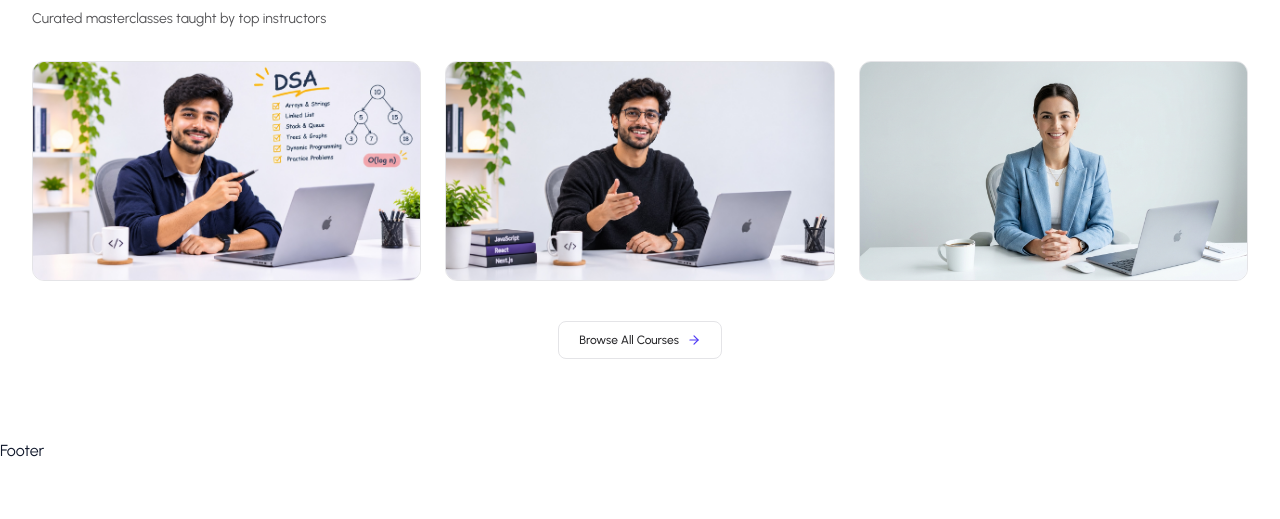
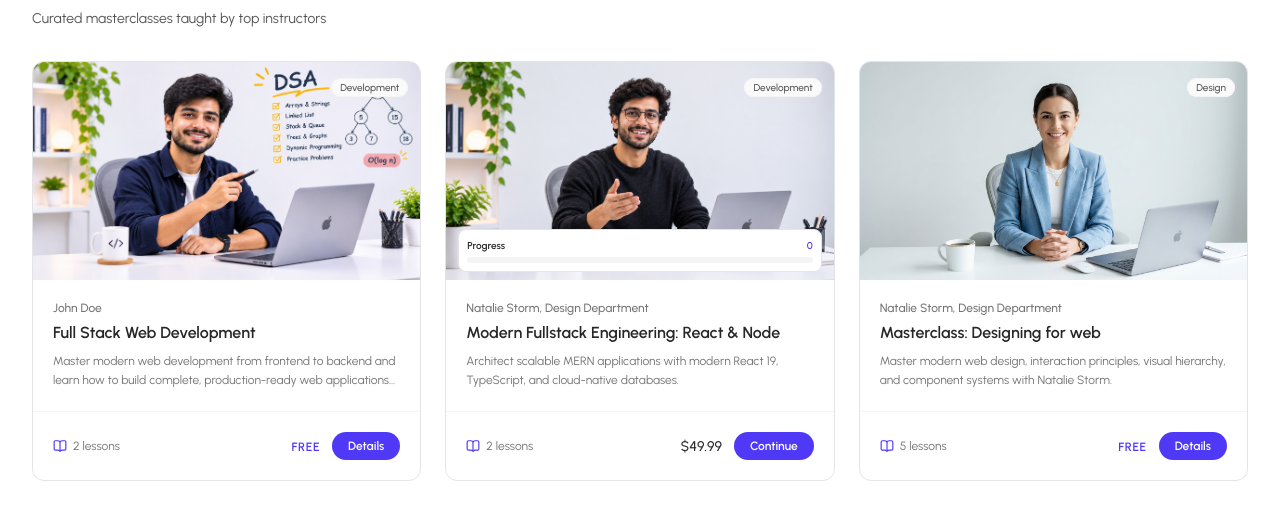
Before and after one commit to Yasintha8/SkillPath-Learning-Platform, a React (Vite) app in the folder client/: page / in a window 1280 px wide. Shown: the part 870-1389 px from the top of the page. Before the commit the page ends 1333 px from the top, so only its background shows below. Built offline with nearby package versions, Linux system fonts and the light colour scheme.

Commit message:
Completed Featured Course Section UI with sample data

```diff
--- a/client/src/components/CourseCard.tsx
+++ b/client/src/components/CourseCard.tsx
@@ -1,5 +1,5 @@
+import { BookOpenIcon } from "lucide-react";
 import { Link } from "react-router-dom";
-
 export interface CourseData {
     _id: string;
     title: string;
@@ -10,7 +10,7 @@ export interface CourseData {
     thumbnail: string;
     instructorName: string;
     lectures?: Array<{ _id: string; title: string; duration?: string }>;
-    entrolledStudents?: string[];
+    enrolledStudents?: string[];
     progressPercentage?: number;
     completedLecturesCount?: number;
 }
@@ -25,6 +25,10 @@ const CourseCard = ({ course, isEnrolled }: CourseCardProps) => {
     const lectureCount = course.lectures?.length || 0;
     const isFree = course.price === 0;
 
+    console.log("isEnrolled:", isEnrolled);
+    console.log("progressPercentage:", course.progressPercentage);
+    console.log("Type:", typeof course.progressPercentage);
+
     return (
         <Link to={isEnrolled ? `/learn/${course._id}` : `/courses/${course._id}`} className="group course-card">
             <div>
@@ -32,9 +36,49 @@ const CourseCard = ({ course, isEnrolled }: CourseCardProps) => {
                 <div className="relative aspect-video w-full overflow-hidden bg-secondary/5">
                     <img src={course.thumbnail} alt={course.title} className="w-full h-full object-cover group-hover:scale-[1.02] transition duration-300" loading="lazy" />
 
+                    {/* Category & Level Badges*/}
+                    <div className="absolute top-3 right-3">
+                        <span className="px-2 py-0.5 text-[10px] font-medium rounded-full bg-zinc-50 text-secondary/80 border border-zinc-100">
+                            {course.category}
+                        </span>
+                    </div>
+
+                    {isEnrolled && typeof course.progressPercentage === "number" && (
+                        <div className="absolute bottom-2 left-3 right-3 bg-white p-2 rounded-lg border border-zinc-200">
+                            <div className="flex justify-between text-[10px] font-semibold mb-1">
+                                <span>Progress</span>
+                                <span className="text-primary tabular-nums">{course.progressPercentage}</span>
+                            </div>
+                            <div className="w-full h-1.5 bg-secondary/5 rounded-full overflow-hidden">
+                                <div className="h-full bg-primary rounded-full transition-all duration-300" style={{ width: `${course.progressPercentage}%` }} />
+                            </div>
+                        </div>
+                    )}
                 </div>
+
+                {/*Content*/}
+                <div className="p-5">
+                    <p className="text-xs font-medium text-secondary/65 mb-1.5">{course.instructorName}</p>
+                    <p className="course-card-title">{course.title}</p>
+                    <p className="text-xs text-secondary/65 line-clamp-2 leading-relaxed">{course.description}</p>
+                </div>
+
             </div>
-            <div>
+            <div className="p-5 border-t border-zinc-100 mt-auto flex items-center justify-between">
+                <div className="flex items-center gap-1.5 text-xs text-secondary/65">
+                    <BookOpenIcon className="w-3.5 h-3.5 text-primary" />
+                    <span>{lectureCount} {lectureCount === 1 ? "lesson" : "lessons"}</span>
+                </div>
+
+                <div className="flex items-center gap-3">
+                    <div>
+                        {isFree ? <span className="text-xs font-semibold text-primary uppercase tracking-wider">Free</span> :
+                            <span className="text-sm font-medium tabular-nums">${course.price}</span>}
+                    </div>
+                    <button className="btn-pill-primary">
+                        {isEnrolled ? (course.progressPercentage === 100 ? "Completed" : "Continue") : "Details"}
+                    </button>
+                </div>
 
             </div>
         </Link>
--- a/client/src/components/home/FeaturedCourses.tsx
+++ b/client/src/components/home/FeaturedCourses.tsx
@@ -27,7 +27,6 @@ const FeaturedCourses = () => {
 
     if (loading || featuredCourses.length === 0) return null
 
-
     return (
         <div>
             <section className="max-w-7xl mx-auto px-4 sm:px-6 lg:px-8 py-20">
@@ -41,7 +40,7 @@ const FeaturedCourses = () => {
                         <div className="grid grid-cols-1 sm:grid-cols-2 lg:grid-cols-3 gap-6">
                             {featuredCourses.map((course) => (
                                 <CourseCard key={course._id} course={course} isEnrolled={Boolean
-                                    (user && course.entrolledStudents?.includes(user._id))} />
+                                    (user && course.enrolledStudents?.includes(user._id))} />
                             ))}
                         </div>
 
@@ -53,8 +52,6 @@ const FeaturedCourses = () => {
                         </div>
                     </div>
                 )}
-
-
             </section>
         </div>
     )
```
